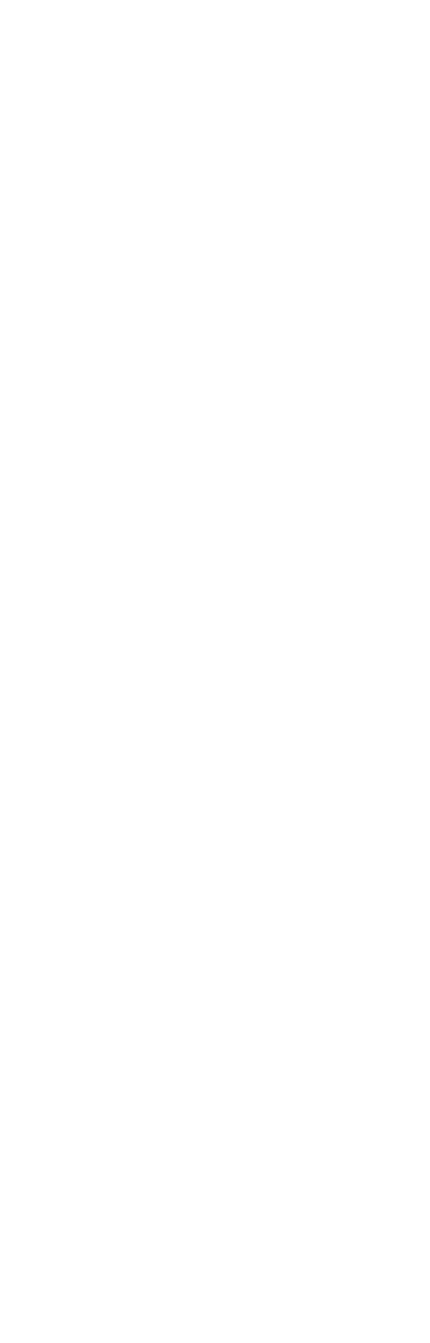
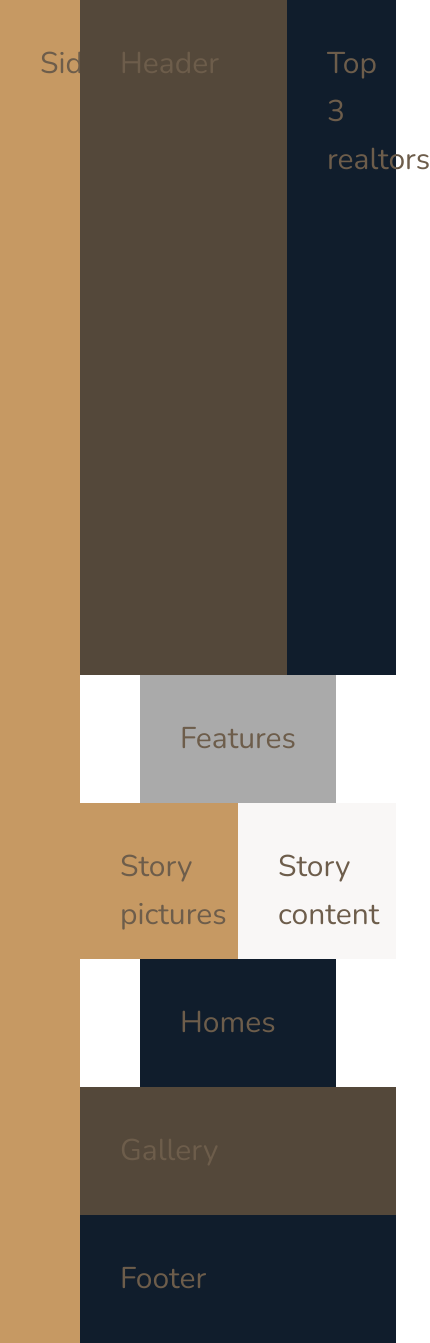
Before and after one commit to shard520/Nexter-CSS, a website: page index.html in a window 390 px wide. Shown: the whole page, 430 px wide, since content can reach past the window. Before the commit the page ends 844 px from the top, so only its background shows below. Drawn offline with nearby package versions, Linux system fonts and the light colour scheme; files that its build step writes are made by us from their sources.

Commit message:
Build main page layout with grid including full height sidebar and 8 column center section with responsive full-bleed sides.

```diff
--- a/index.html
+++ b/index.html
@@ -12,6 +12,40 @@
         <title>nexter &mdash; your home, your freedom</title>
     </head>
     <body class="container">
+        <div class="sidebar">
+            Sidebar
+        </div>
 
+        <header class="header">
+            Header
+        </header>
+
+        <div class="realtors">
+            Top 3 realtors
+        </div>
+
+        <section class="features">
+            Features
+        </section>
+
+        <div class="story__pictures">
+            Story pictures
+        </div>
+
+        <div class="story__content">
+            Story content
+        </div>
+
+        <section class="homes">
+            Homes
+        </section>
+
+        <section class="gallery">
+            Gallery
+        </section>
+
+        <footer class="footer">
+            Footer
+        </footer>
     </body>
 </html>
--- a/sass/_base.scss
+++ b/sass/_base.scss
@@ -13,3 +13,36 @@ $color-grey-dark-2: #6D5D4B;
 // FONT VARIABLES
 $font-primary: 'Nunito', sans-serif;
 $font-display: 'Josefin Sans', sans-serif;
+
+*,
+*::before,
+*::after {
+	margin: 0;
+	padding: 0;
+	box-sizing: inherit;
+}
+
+html {
+	box-sizing: border-box;
+	font-size: 62.5%; // 1rem = 10px
+}
+
+body {
+	font-family: $font-primary;
+	color: $color-grey-dark-2;
+	font-weight: 300;
+	line-height: 1.6;
+}
+
+.container {
+	display: grid;
+	grid-template-rows: 80vh min-content 40vw repeat(3, min-content);
+	grid-template-columns: [sidebar-start] 8rem [sidebar-end full-start] minmax(6rem, 1fr) [center-start] repeat(8, [col-start] minmax(min-content, 14rem) [col-end]) [center-end] minmax(6rem, 1fr) [full-end];
+
+
+	// DEVELOPMENT
+	& > * {
+		padding: 40px;
+		font-size: 3rem;
+	}
+}
--- a/sass/_features.scss
+++ b/sass/_features.scss
@@ -0,0 +1,4 @@
+.features {
+	background-color: $color-grey-light-2;
+	grid-column: center-start / center-end;
+}
--- a/sass/_footer.scss
+++ b/sass/_footer.scss
@@ -0,0 +1,4 @@
+.footer {
+	background-color: $color-secondary;
+	grid-column: full-start / full-end;
+}
--- a/sass/_gallery.scss
+++ b/sass/_gallery.scss
@@ -0,0 +1,4 @@
+.gallery {
+	background-color: $color-grey-dark-1;
+	grid-column: full-start / full-end;
+}
--- a/sass/_header.scss
+++ b/sass/_header.scss
@@ -0,0 +1,4 @@
+.header {
+	background-color: $color-grey-dark-1;
+	grid-column: full-start / col-end 6;
+}
--- a/sass/_homes.scss
+++ b/sass/_homes.scss
@@ -0,0 +1,4 @@
+.homes {
+	background-color: $color-secondary;
+	grid-column: center-start / center-end;
+}
--- a/sass/_realtors.scss
+++ b/sass/_realtors.scss
@@ -0,0 +1,4 @@
+.realtors {
+	background-color: $color-secondary;
+	grid-column: col-start 7 / full-end;
+}
--- a/sass/_sidebar.scss
+++ b/sass/_sidebar.scss
@@ -0,0 +1,5 @@
+.sidebar {
+	background-color: $color-primary;
+	grid-column: sidebar-start / sidebar-end;
+	grid-row: 1 / -1;
+}
--- a/sass/_story.scss
+++ b/sass/_story.scss
@@ -0,0 +1,11 @@
+.story {
+	&__pictures {
+		background-color: $color-primary;
+		grid-column: full-start / col-end 4;
+	}
+
+	&__content {
+		background-color: $color-grey-light-1;
+		grid-column: col-start 5 / full-end;
+	}
+}
```
Also changed, not shown: css/main.css (added), 1 other file.
